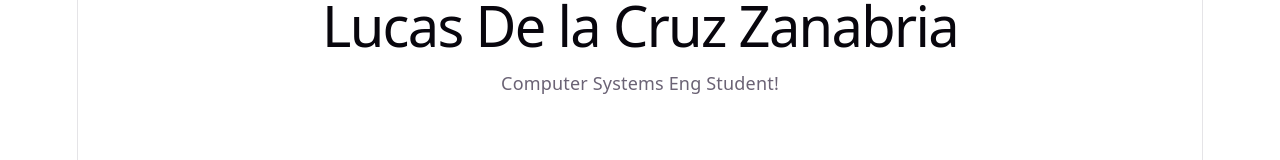
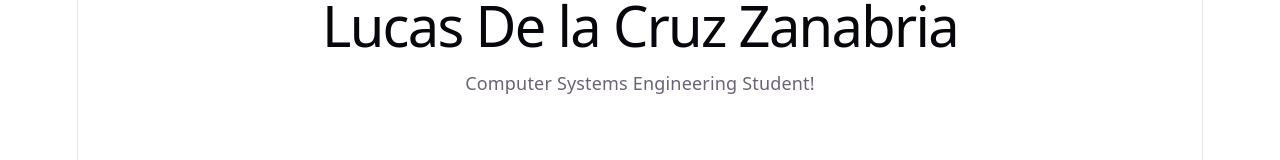
Before and after one commit to ludeza6/portfolio, a React app: page / in a window 1280 px wide. Shown: the part 302-462 px from the top of the page. Built offline with nearby package versions, Linux system fonts and the light colour scheme; the HTML template or start-up script is replaced by a standard one.

Commit message:
documentation: JS fundamentals

```diff
--- a/src/App.jsx
+++ b/src/App.jsx
@@ -18,7 +18,7 @@ function App() {
         <div>
           <h1>Lucas De la Cruz Zanabria</h1>
           <p>
-            Computer Systems Eng Student!
+            Computer Systems Engineering Student!
           </p>
         </div>
 
```
Also changed, not shown: 1 other file (tests, documents, lock files or other folders).
